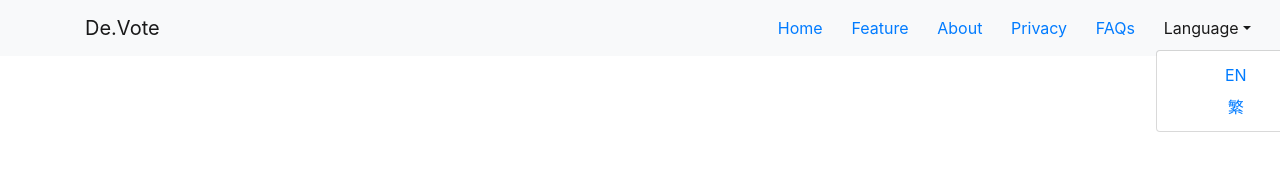
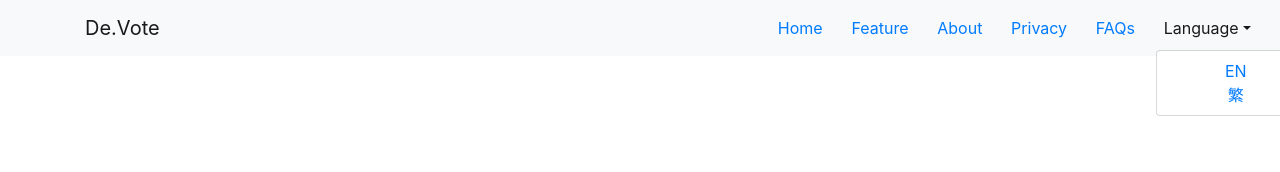
Before and after one commit to De-Vote/Landing-Page, a Next.js app: page /vote in a window 1280 px wide. Both pictures are taken after a click on the button "Language". Shown: the top 172 px of the page. Built offline with nearby package versions, Linux system fonts and the light colour scheme.

Commit message:
fill link width to 100%

```diff
--- a/components/Header.js
+++ b/components/Header.js
@@ -45,17 +45,17 @@ export default function NewHeader(props) {
                   <Link href="/faq" as={`/faq`}>{(locale=="zh_hant")?"問題":"FAQs"}</Link>
                 </NavItem>
                 <NavDropdown title={(locale=="zh_hant")?"語言":"Language"} style={{ padding: 0 }}>
-                  <NavDropdown.Item style={{ textAlign: "center" }}>
+                  <NavDropdown.Item style={{ textAlign: "center",padding: 0  }}>
                     <Link href={!isSlug ? '/en' + asPath : '/en'} locale="en">
-                      <a>EN</a>
+                      <a style={{display:"inline-block", width:"100%"}}>EN</a>
                     </Link>
                   </NavDropdown.Item>
-                  <NavDropdown.Item style={{ textAlign: "center" }}>
+                  <NavDropdown.Item style={{ textAlign: "center",padding: 0  }}>
                     <Link
                       href={!isSlug ? '/zh_hant' + asPath : '/zh_hant'}
                       locale="zh_hant"
                     >
-                      <a>繁</a>
+                      <a style={{display:"inline-block", width:"100%"}}>繁</a>
                     </Link>
                   </NavDropdown.Item>
                 </NavDropdown>
```
